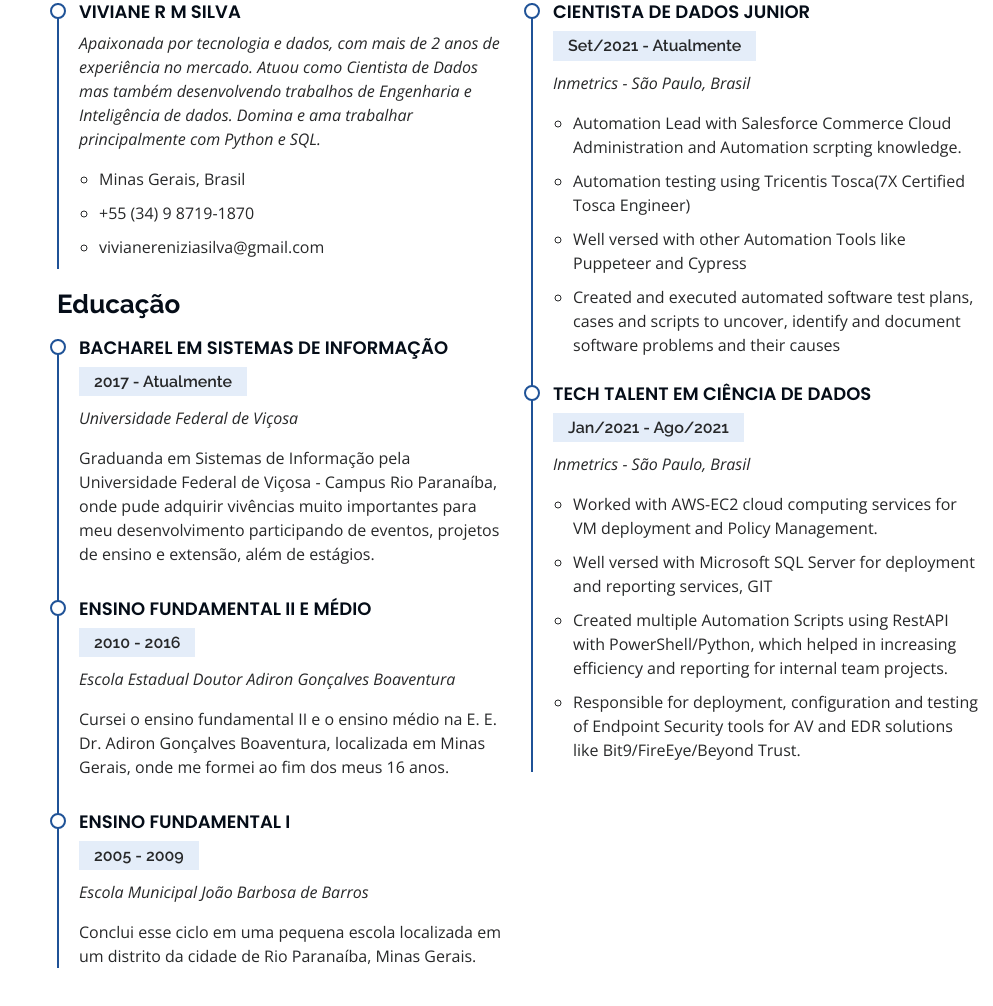
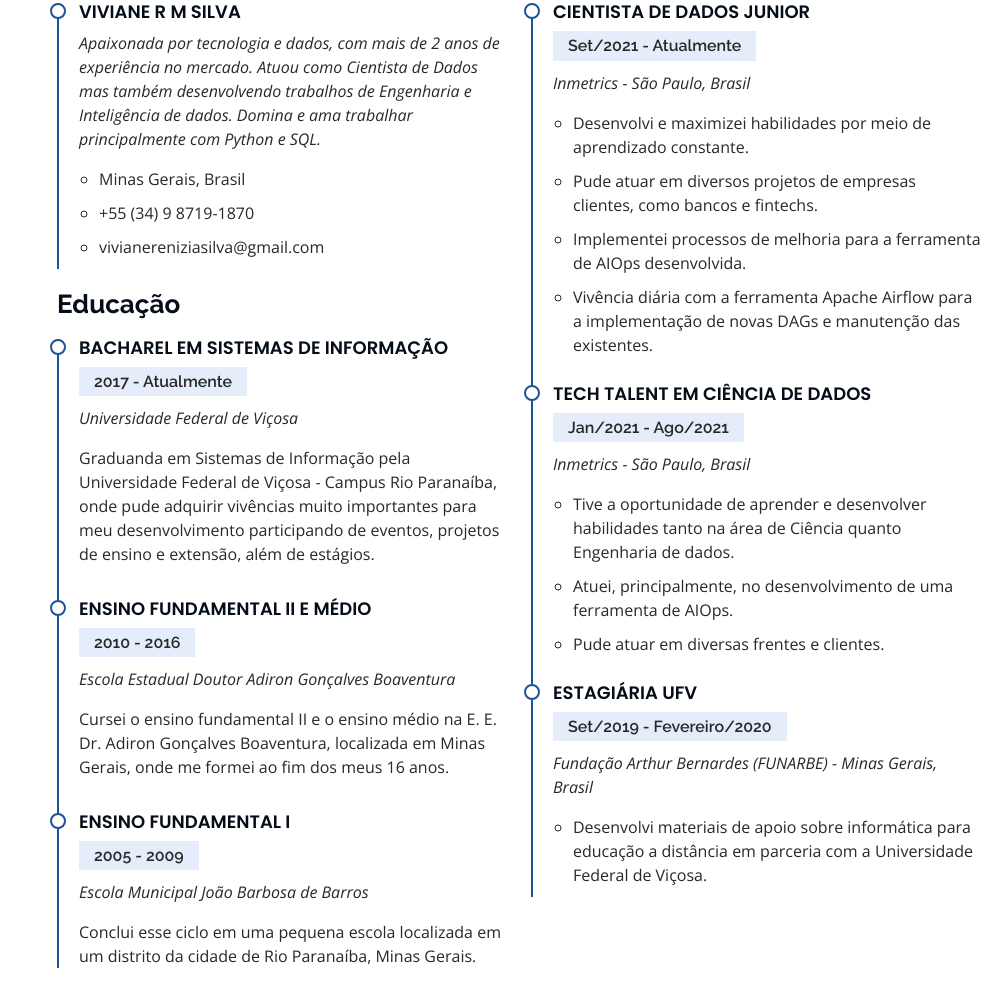
Before and after one commit to vivianerenizia/vivianerenizia.github.io, a plain HTML site: page index.html in a window 1280 px wide. Shown: the part 3795-4801 px from the top of the page, without its empty margins (287-1280 px from the left). Drawn offline with nearby package versions, Linux system fonts and the light colour scheme.

Commit message:
Update index.html

```diff
--- a/index.html
+++ b/index.html
@@ -423,12 +423,10 @@
               <h5>Set/2021 - Atualmente</h5>
               <p><em>Inmetrics - São Paulo, Brasil</em></p>
               <ul>
-                <li>Automation Lead with Salesforce Commerce Cloud Administration and Automation scrpting knowledge.
-                </li>
-                <li>Automation testing using Tricentis Tosca(7X Certified Tosca Engineer) </li>
-                <li>Well versed with other Automation Tools like Puppeteer and Cypress</li>
-                <li>Created and executed automated software test plans, cases and scripts to uncover, identify and
-                  document software problems and their causes</li>
+                <li>Desenvolvi e maximizei habilidades por meio de aprendizado constante.</li>
+                <li>Pude atuar em diversos projetos de empresas clientes, como bancos e fintechs.</li>
+                <li>Implementei processos de melhoria para a ferramenta de AIOps desenvolvida.</li>
+                <li>Vivência diária com a ferramenta Apache Airflow para a implementação de novas DAGs e manutenção das existentes.</li>
               </ul>
             </div>
             <div class="resume-item">
@@ -436,12 +434,17 @@
               <h5>Jan/2021 - Ago/2021</h5>
               <p><em>Inmetrics - São Paulo, Brasil</em></p>
               <ul>
-                <li>Worked with AWS-EC2 cloud computing services for VM deployment and Policy Management.</li>
-                <li>Well versed with Microsoft SQL Server for deployment and reporting services, GIT</li>
-                <li>Created multiple Automation Scripts using RestAPI with PowerShell/Python, which helped in increasing
-                  efficiency and reporting for internal team projects.</li>
-                <li>Responsible for deployment, configuration and testing of Endpoint Security tools for AV and EDR
-                  solutions like Bit9/FireEye/Beyond Trust.</li>
+                <li>Tive a oportunidade de aprender e desenvolver habilidades tanto na área de Ciência quanto Engenharia de dados.</li>
+                <li>Atuei, principalmente, no desenvolvimento de uma ferramenta de AIOps.</li>
+                <li>Pude atuar em diversas frentes e clientes.</li>
+              </ul>
+            </div>
+            <div class="resume-item">
+              <h4>Estagiária UFV</h4>
+              <h5>Set/2019 - Fevereiro/2020</h5>
+              <p><em>Fundação Arthur Bernardes (FUNARBE) - Minas Gerais, Brasil</em></p>
+              <ul>
+                <li>Desenvolvi materiais de apoio sobre informática para educação a distância em parceria com a Universidade Federal de Viçosa.</li>
               </ul>
             </div>
           </div>
```
